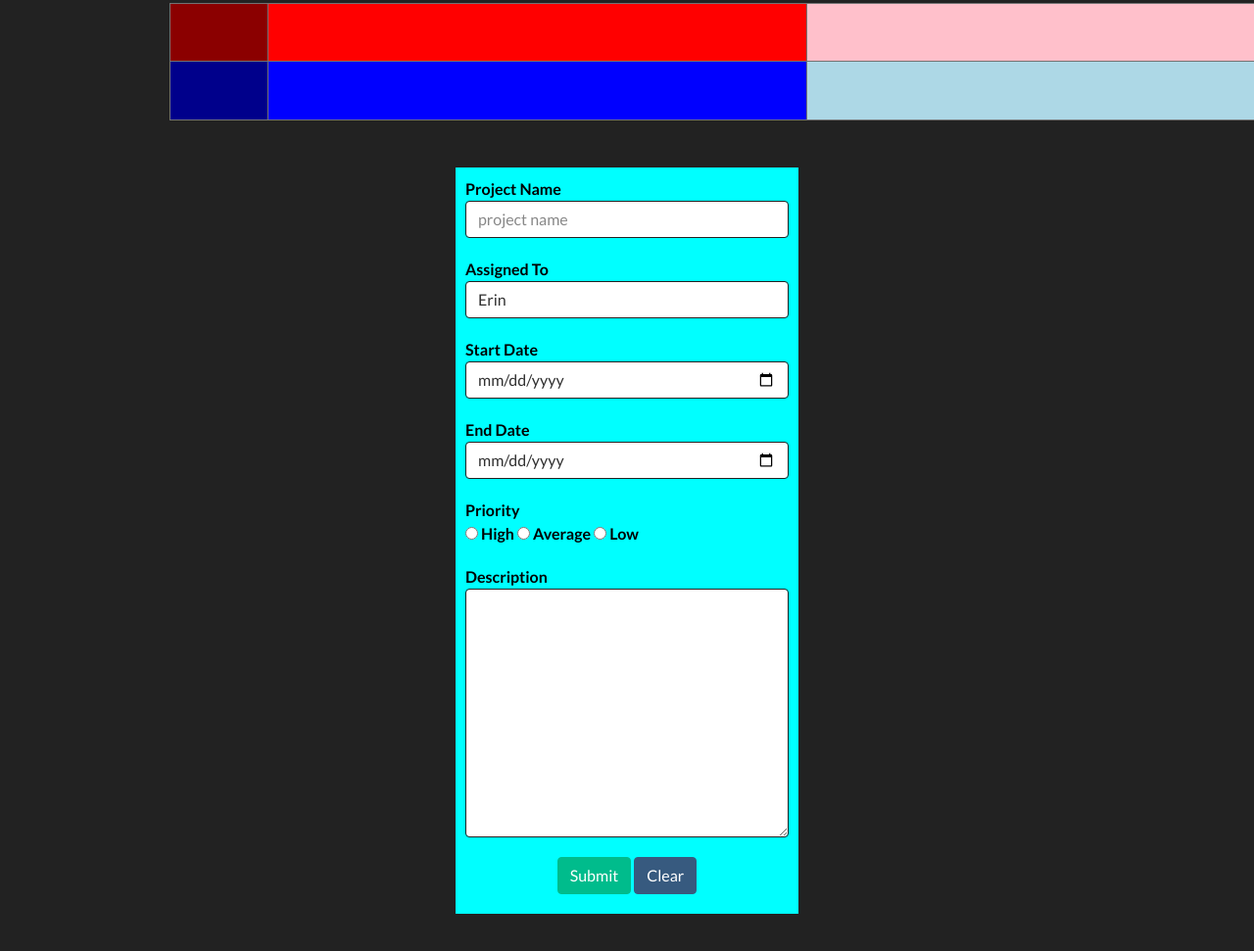
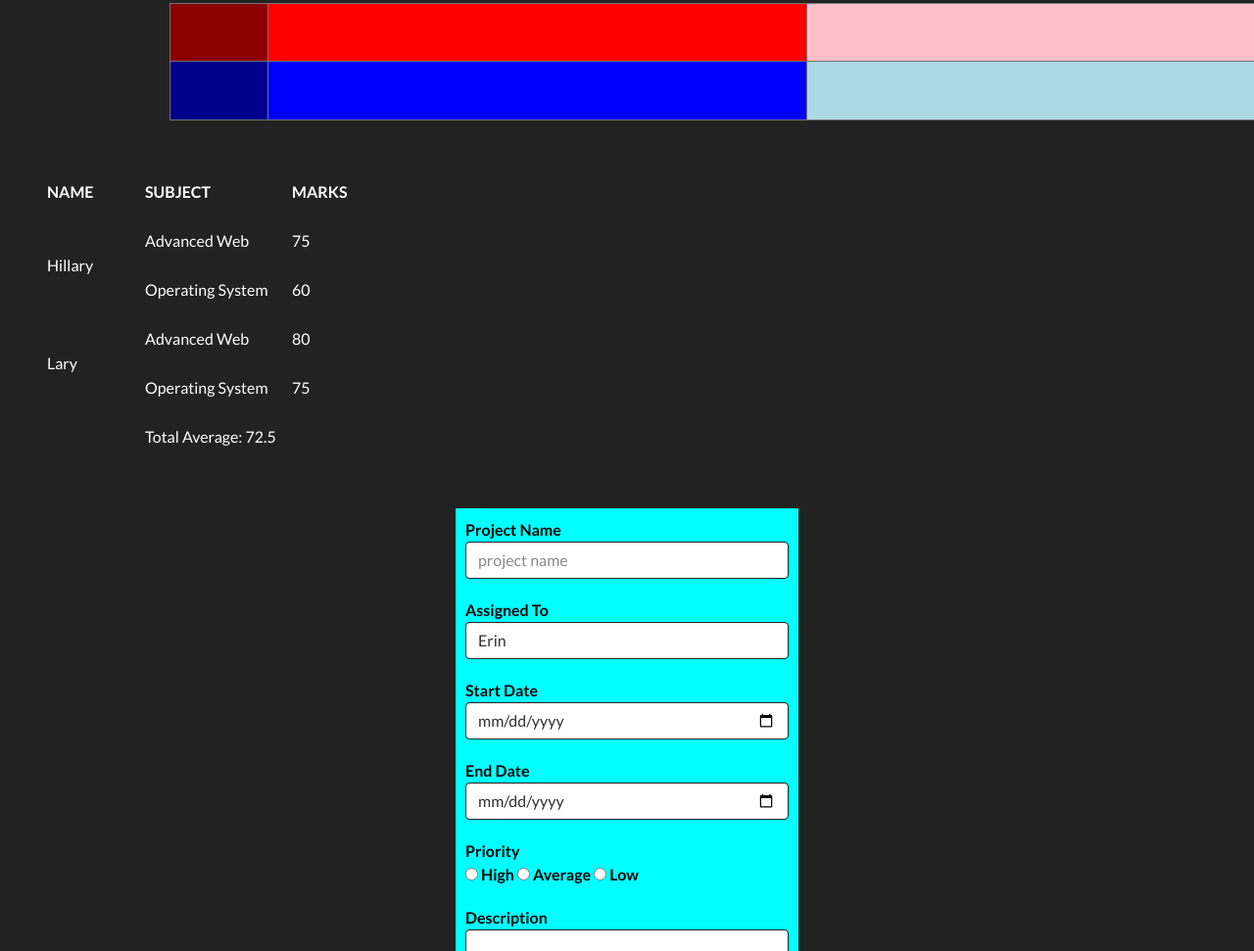
Before and after one commit to Alocrine/Yakult-FPE, a plain HTML site: page index.html in a window 1280 px wide. Shown: the part 1619-2590 px from the top of the page at 98% size. Drawn offline with nearby package versions, Linux system fonts and the light colour scheme.

Commit message:
Updated new html

```diff
--- a/index.html
+++ b/index.html
@@ -261,6 +261,38 @@
         </table>
     </section>
 
+    <section class="m-5" id="subjectTable">
+        <table cellspacing=0 cellpadding=0>
+            <tr>
+                <th class="header-subject-th" width="100" height="50">NAME</th>
+                <TH class="header-subject-th" width="150" height="50">SUBJECT</TH>
+                <TH class="header-subject-th" width="100" height="50">MARKS</TH>
+            </tr>
+            <tr>
+                <td class="subject-th" rowspan="2" height="50">Hillary</td>
+                <td class="subject-th" height="50">Advanced Web</td>
+                <td class="subject-th" height="50">75</td>
+            </tr>
+            <tr>
+                <td class="subject-th" height="50">Operating System</td>
+                <td class="subject-th" height="50">60</td>
+            </tr>
+            <tr>
+                <td class="subject-th" rowspan="2" height="50">Lary</td>
+                <td class="subject-th" height="50">Advanced Web</td>
+                <td class="subject-th" height="50">80</td>
+            </tr>
+            <tr>
+                <td class="subject-th" height="50">Operating System</td>
+                <td class="subject-th" height="50">75</td>
+            </tr>
+            <tr>
+                <td class="subject-th" height="50"></td>
+                <td class="subject-th" colspan="2" height="50">Total Average: 72.5</td>
+            </tr>
+        </table>
+    </section>
+
     <!-- Forms -->
     <section class="m-5" id="Forms">
         <!-- Project Name -->
```
